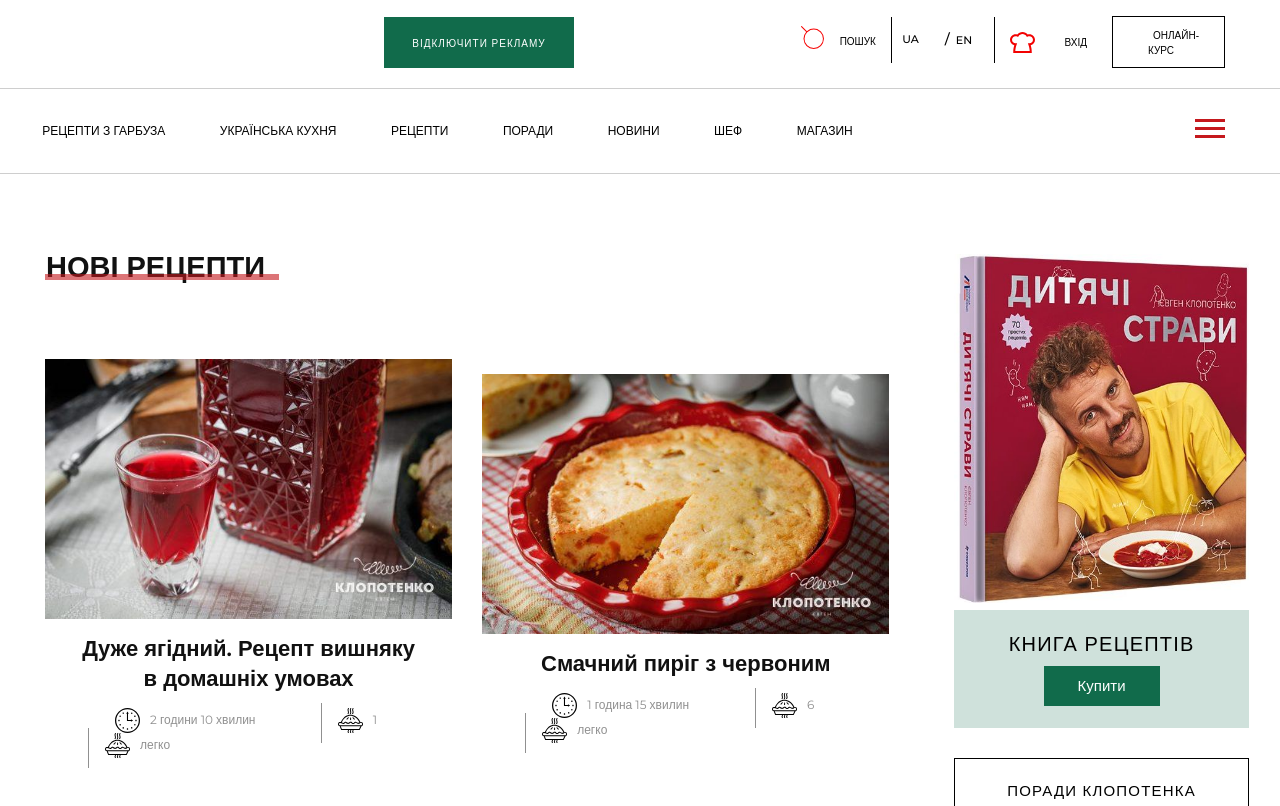
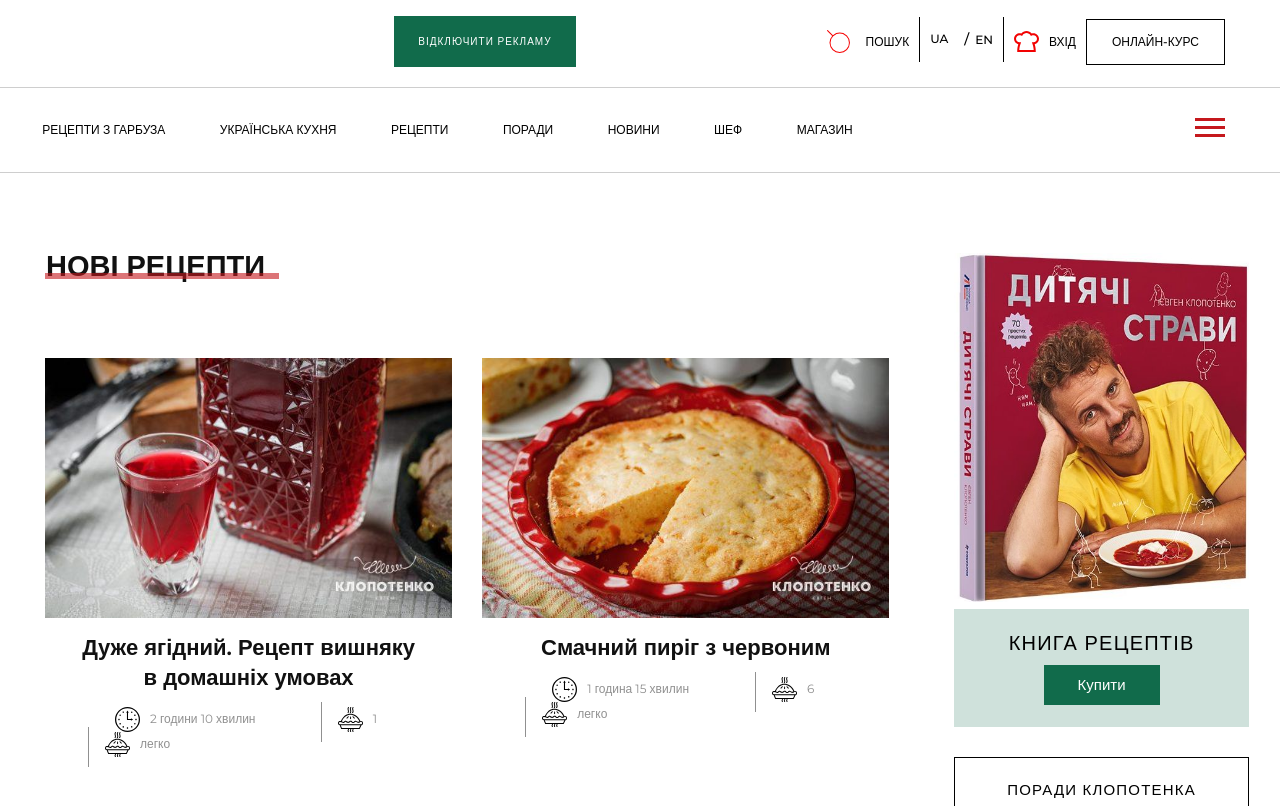
Before and after one commit to L0676812550/CSS_Klopotenko, a plain HTML site: page index.html in a window 1280 px wide. Shown: the top 806 px of the page. Drawn offline with Linux system fonts and the light colour scheme.

Commit message:
+BEM-header

```diff
--- /dev/null
+++ b/buttons.css
@@ -0,0 +1,29 @@
+.button {
+  /* width: 100%; */
+  height: auto;
+  background-color: rgb(17, 107, 75);
+  text-align: center;
+  padding: 12px 22px;
+}
+
+/* .button__link {
+  size: 206px 80px;
+  vertical-align: middle;
+  transition: all 0.3s ease 0s;
+  text-decoration: none;
+} */
+.button__title {
+  font-size: 10px;
+  font-weight: 400;
+  text-transform: uppercase;
+  background: #116b4b;
+  color: #fff !important;
+  border: 2px solid #116B4B;
+  letter-spacing: 1px;
+}
+
+.button:hover,
+.button__title:hover { /*! допрацювати, щоб кнопка змінювала колір при наведенні*/
+  background-color: #c5181d;
+  border: 0;
+}
--- a/header.css
+++ b/header.css
@@ -4,16 +4,16 @@ header {
   margin: 0 auto;
 }
 
-.header_container {
+.header__container {
   padding: 16px 55px 20px 46px;
   margin-right: auto;
   margin-left: auto;
   display: flex;
-  justify-content: space-between;
+  justify-content: center;
   align-items: center;
 }
 
-.header_left {
+.header__left {
   padding: 0;
   position: relative;
   display: flex !important;
@@ -21,46 +21,13 @@ header {
   flex-grow: 1; /*! Do I need it?*/
 }
 
-.header_left_button_ads {
-  box-sizing: inherit;
-  word-wrap: break-word;
-  padding: 7px 24px;
-  margin-left: 25px;
-  background: #116b4b;
-  border: 2px solid #116B4B;
-  letter-spacing: 1px;
-}
-
-.header_left_button_ads_title {
-  font-size: 10px;
-  font-weight: 400;
-  text-transform: uppercase;
-  background: #116b4b;
-  color: #fff !important;
-  border: 2px solid #116B4B;
-  letter-spacing: 1px;
-}
-
-.header_left_button_ads_link {
-  size: 206px 80px;
-  vertical-align: middle;
-  transition: all 0.3s ease 0s;
-  text-decoration: none;
-}
-
-.header_left_button_ads:hover,
-.header_left_button_ads_title:hover { /*! допрацювати, щоб кнопка змінювала колір при наведенні*/
-  background-color: #c5181d;
-  border: 0;
-}
-
-.header_right {
+.header__right {
   justify-content: flex-end;
   align-items: center;
   position: relative;
 }
 
-.header-right-menu {
+.header__menu {
   display: flex !important;
   flex: 0 0 50%;
   justify-content: flex-end;
@@ -73,110 +40,75 @@ header {
   width: 100%;
   }
 
-.header-menu li {
-  display: inline-block;
-  margin: 0;
-}
-
-.header_menu_links {
-  text-decoration: none;
+.links--uppercase {
+  font-size: 12px;
+  font-weight: 500;
+  text-transform: uppercase;
   padding: 10px;
   color: #000;
+
+
+  /* font-size: 11px;
+  font-weight: 500;
+  padding: 3px 20px 0 2px; */
   transition: all .07s ease-in-out; /*!the color changes smoothly when hovering */
 }
 
-.header-menu li a:hover {
+.header__menu-links:hover {
   color: rgb(194, 35, 35);
   transform: scale (1.08);
-
 }
 
-.header_menu_search {
+.header__menu-item {
   display: flex;
-  justify-content: center;
+  flex-wrap: nowrap;
+  justify-content: space-between;
   align-content: center;
+  align-items: center;
   width: 100%;
 }
 
-.header_menu_search-button_search {
-  font-size: 11px;
-  font-weight: 500;
-  padding: 3px 20px 0 2px;
-}
-
-.header_menu_signin_icon {
-
-}
-
-.header_menu_lang {
+.header__menu-item-border {
   box-sizing: inherit;
   border-left: 1px solid #000;
   border-right: 1px solid #000;
   /* padding: 13px 26px; */
   margin-bottom: 5px;
   word-wrap: break-word;
-  display: flex;
-  flex-wrap: nowrap;
-  width: 100%;
 }
 
-.header-menu-lang-lang {
-  font-size: 11px;
-  font-weight: 500;
-  width: 100%;
+.header__menu-lang-EN {
+  padding-left: 0;
 }
 
-.header-menu-lang-EN:before {
+.header__menu-lang-EN:before {
   content: "/";
   padding: 6px;
   font-size: 14px;
   font-weight: 500;
 }
 
-/* !!! CHECK */
-
-.header_menu_signin {
-  display: flex;
-  align-items:center;
-  justify-content: space-between;
-  margin-left: 15px;
-  height: 25px;
+.header__menu-item-online {
+  background-color: #fff;
+  padding: 0px 15px;
+  border: 1px solid black;
+  white-space: nowrap;
+  transition: all .3s ease-in-out;
   width: 100%;
 }
 
-.header_menu_signin_link {
-  font-size: 11px;
-  font-weight: 500;
-  padding-right: 20px;
-  color: #000 !important;
-}
-
-
-.header_menu_button-curs {
-  background-color: #fff;
-  padding: 10px 25px;
-  border: 1px solid black;
-}
-
-.header-titles {
-  font-size: 10px;
-  font-weight: 500;
-  text-transform: uppercase;
-  padding: 5px;
-}
-
-.header_menu_button-curs:hover {
+.header__menu-item-online:hover {
   background-color: #116B4B;
-  color: #cecece; /*! колір кнопки змінюється, а тексту- ні*/
+  color: white;
 }
 
 @media screen and (max-width: 600px) {
-  .header_menu_button {
+  .header__menu-item-online {
     display: none;
   }
 }
 @media screen and (max-width: 800px) {
-  .header_left_button_ads {
+  .button__ads {
     display: none;
   }
   .header-vhid {
--- a/images.css
+++ b/images.css
@@ -2,7 +2,7 @@
 
 .logo {
   height: 31px;
-  padding: 14px 0 6px 0;
+  padding: 14px 35px 6px 0;
   max-width: 100%;
   border: 0;
   vertical-align: middle;
@@ -19,7 +19,7 @@
   animation-fill-mode: none;
 }
 
-.logo-animation:hover .logo {
+.header__logo-animation:hover .logo {
   animation-play-state: paused;
 }
 
@@ -37,14 +37,14 @@
   }
 }
 
-.header_menu_search_icon {
+.header__menu-search-icon {
   width: 35px;
   height: 35px;
   background-image: url(./Images/icomoon_svg/search.svg);
   background-repeat: no-repeat;
   background-size: contain;
 
-  animation-name: search_icon;
+  animation-name: search__icon;
   animation-duration: 2s;
   animation-timing-function: linear;
   animation-iteration-count: 2;
@@ -53,7 +53,7 @@
   animation-fill-mode: none;
 }
 
-@keyframes search_icon {
+@keyframes search__icon {
   0% {
     transform: rotate(0);}
   100% {
@@ -61,12 +61,13 @@
   }
   }
 
-.header_menu_signin_icon {
+.header__menu-signin-icon {
   height: 25px;
   width: 25px;
   background-image: url(./Images/icomoon_svg/cook.svg);
   background-repeat: no-repeat;
   background-size: contain;
+      margin-left: 10px;
 }
 
 /*TODO Main*/
--- a/index.html
+++ b/index.html
@@ -3,6 +3,7 @@
 <head>
   <meta charset="UTF-8">
   <link rel="stylesheet" href="style.css">
+  <link rel="stylesheet" href="buttons.css">
   <link rel="stylesheet" href="topography.css">
   <link rel="stylesheet" href="images.css">
   <link rel="stylesheet" href="nav.css">
@@ -16,54 +17,45 @@
   <title>Євген Клопотнеко-кулинарні рецепти від Євгена Клопотнеко</title>
 
   <!--!! Маша:
-  :root
   <link rel="preload" href="" as="image">
   Formatting Togle- аплікація, що допомагає форматувати.Ctrl+S
 
   - width: 100px; height: 100px; - чи можна задати це однією функцією, щоб не писати 2 слова?
-- як прибрати :after після h2, якщо це не завжди потрібно
--@media @keyframe - в окремому файлі, чи в кінці цього?
--@keyframe - приклади, його в header чи в img
-
   -->
 </head>
 <body>
   <header>
-    <div class="header_container">
-      <div class="header_left">
-        <a class="logo-animation" href="#">
+    <div class="header__container">
+      <div class="header__left">
+        <a class="header__logo--animation" href="#">
             <img class="logo" src="./Images/logo.svg" alt="logo">
         </a>
+        <a class="button button__ads" href="#">
+          <span class="button__title">Відключити рекламу</span>
+        </a>
 
-        <button class="header_left_button_ads" type="button">
-            <a class="header_left_button_ads_link" href="#">
-              <span class="header_left_button_ads_title">Відключити рекламу</span>
-            </a>
-          </button>
       </div>
 
-      <div class="header_right">
-        <ul class="header-right-menu">
-          <li class="header_menu_search">
-            <div class="header_menu_search_icon"></div>
-            <a class="header_menu_links" href="#" class="header_menu_search-button_search"><span class="header-menu-search-title">ПОШУК</span></a>
+      <div class="header__right">
+        <ul class="header__menu">
+          <li class="header__menu-item">
+            <div class="header__menu-search-icon"></div>
+            <a class="links--uppercase" href="#">пошук</a>
           </li>
 
-          <li class="header_menu_lang">
-            <a class="header_menu_links" href="#"><span class="header-menu-lang-lang">UA</span></a>
-            <a class="header_menu_links" href="#"><span class="header-menu-lang-lang header-menu-lang-EN">EN</span></a>
+          <li class="header__menu-item header__menu-item-border">
+            <a class="links--uppercase" href="#">ua</a>
+            <a class="links--uppercase header__menu-lang-EN" href="#">en</a>
           </li>
 
-          <li class="header_menu_signin">
-            <div class="header_menu_signin_icon"></div>
-            <a class="header_menu_links header_menu_signin_link"><span class="header-titles header-vhid">ВХІД</span></a>
+          <li class="header__menu-item">
+            <div class="header__menu-signin-icon"></div>
+            <a class="links--uppercase" href="#">вхід</a>
           </li>
-          <li class="header_menu_button">
-            <button class="header_menu_button-curs" type="button">
-              <a class="header_menu_links" href="#">
-                <span class="header-titles">
+
+          <li class="header__menu-item header__menu-item-online">
+              <a class="links--uppercase" href="#">
                   онлайн-курс
-                </span>
               </a>
             </button>
           </li>
--- a/main.css
+++ b/main.css
@@ -51,7 +51,7 @@ main {
   display: flex;
   flex-wrap: wrap;
   justify-content: center;
-  align-items: center;
+  align-items: flex-start;
   width: 100%;
   margin: 0 auto;
 }
--- a/sidebar.css
+++ b/sidebar.css
@@ -48,14 +48,15 @@
 .sidebar-recommendations-title::after {
   content: '';
   position: absolute;
-  top: 100%;
-  left: 50%;
-  transform: translateX(-50%);
+  top: 90%;
+  left: calc(50% - 5px);
+  transform: rotate(45deg);
   border: solid;
-  border-width: 0 3px 3px 3px;
+  border-width: 0 3px 3px 0;
+  background-color: black;
   display: inline-block;
-  width: 0;
-  height: 0;
+  width: 10px;
+  height: 10px;
   z-index: 0;
 }
 
```
